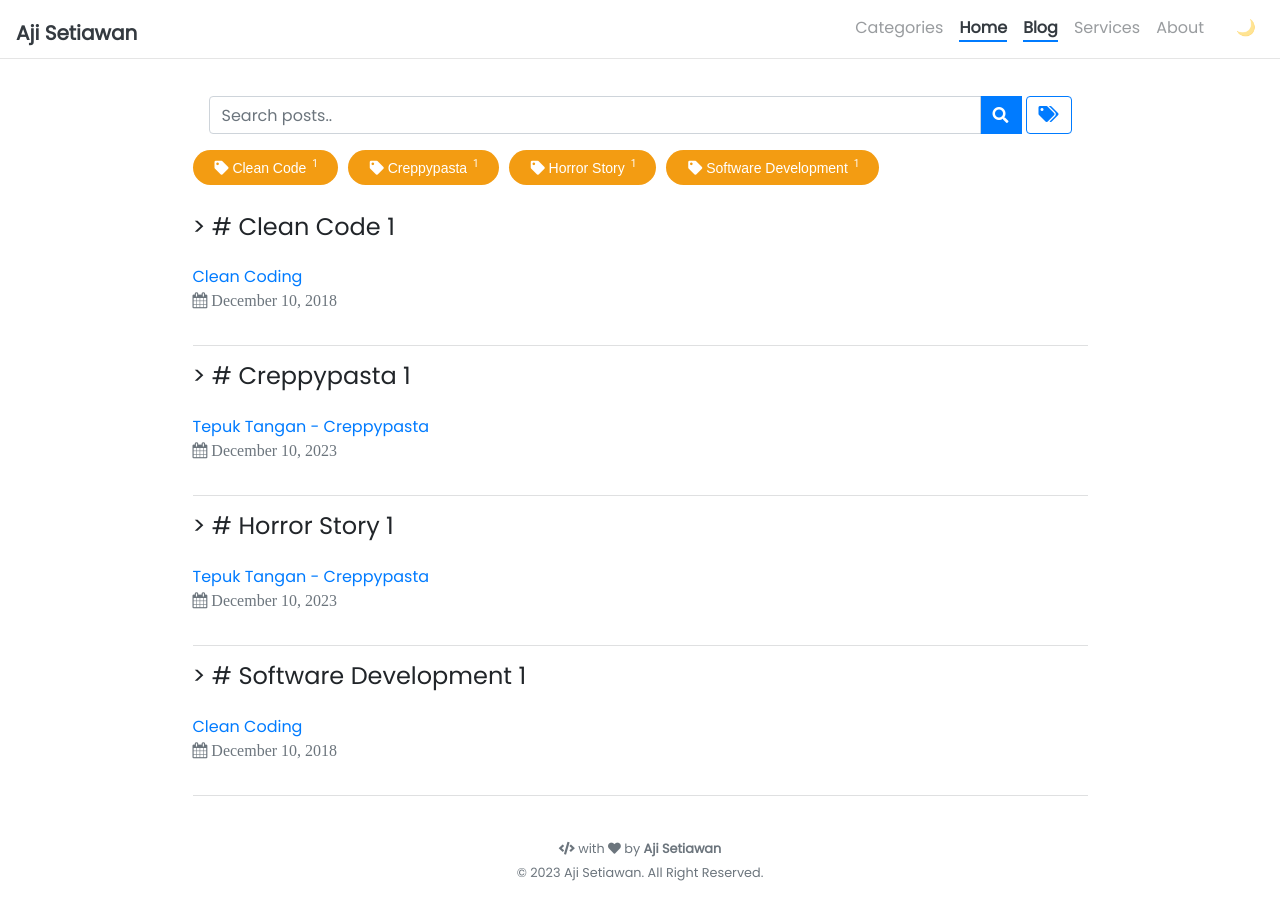
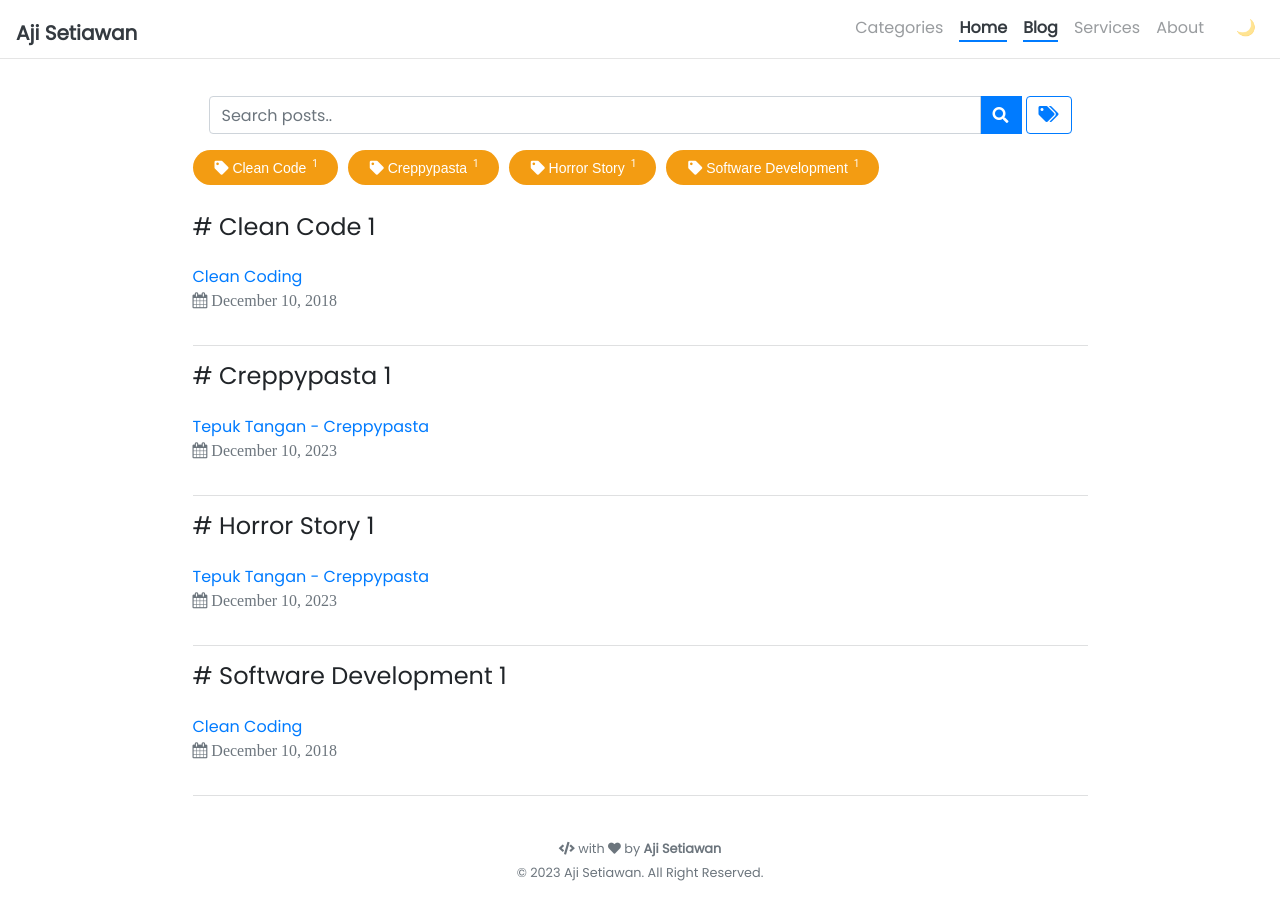
Before and after one commit to ajisetiawan716/ajisetiawan716.github.io, a Jekyll site: the page built from pages/tags.html, in a window 1280 px wide. Built offline with Jekyll 4.4.1, drawn with Linux system fonts in a browser that asks for light colours; nearby versions of some CDN libraries; comment, search, counter and statistics services are not loaded.

Commit message:
Update tags.html

```diff
--- a/_includes/blog/tags.html
+++ b/_includes/blog/tags.html
@@ -18,7 +18,7 @@
 </div>
 <div class="py-2">
 {%- for tag in tags_list -%}
-    <h4 id="{{- tag -}}" class="linked-section">>
+    <h4 id="{{- tag -}}" class="linked-section">
         #&nbsp;{{- tag -}}&nbsp;<span>{{site.tags[tag].size}}</span>
     </h4>
     <div class="py-3">
```
